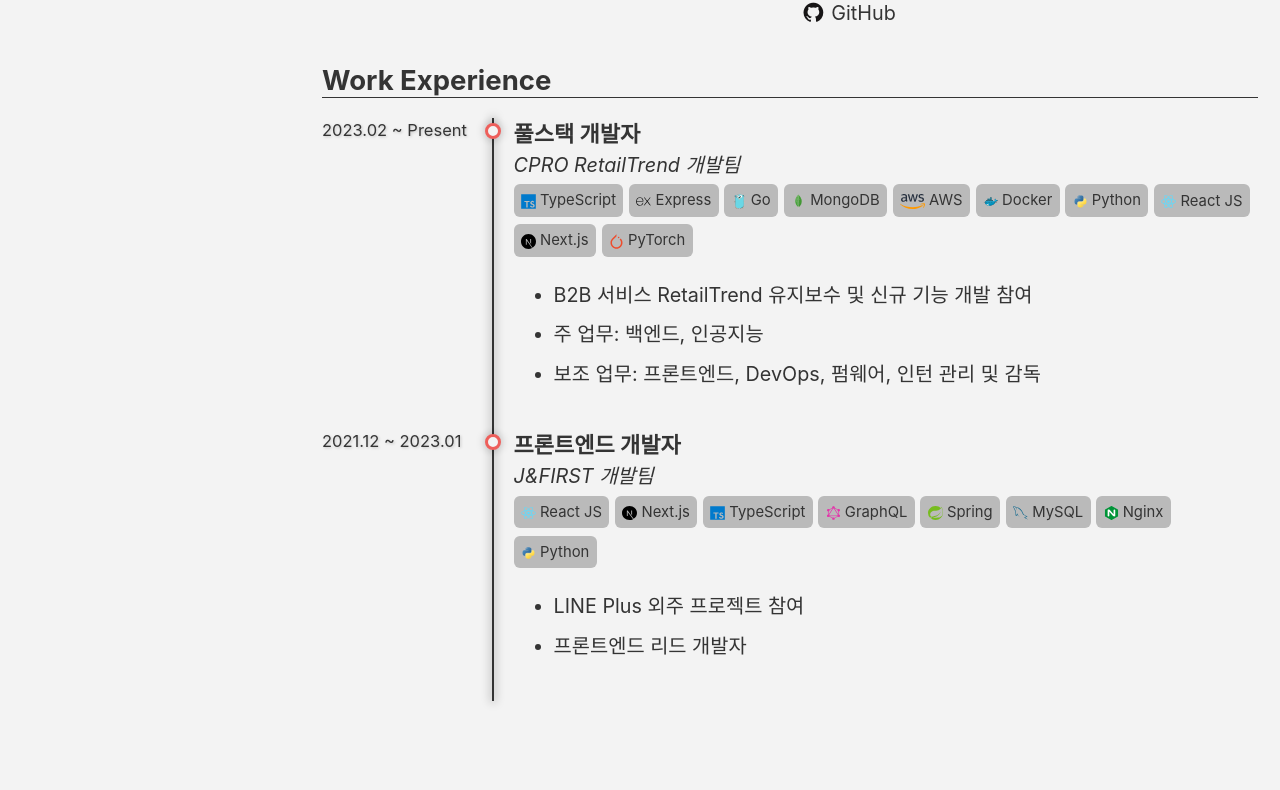
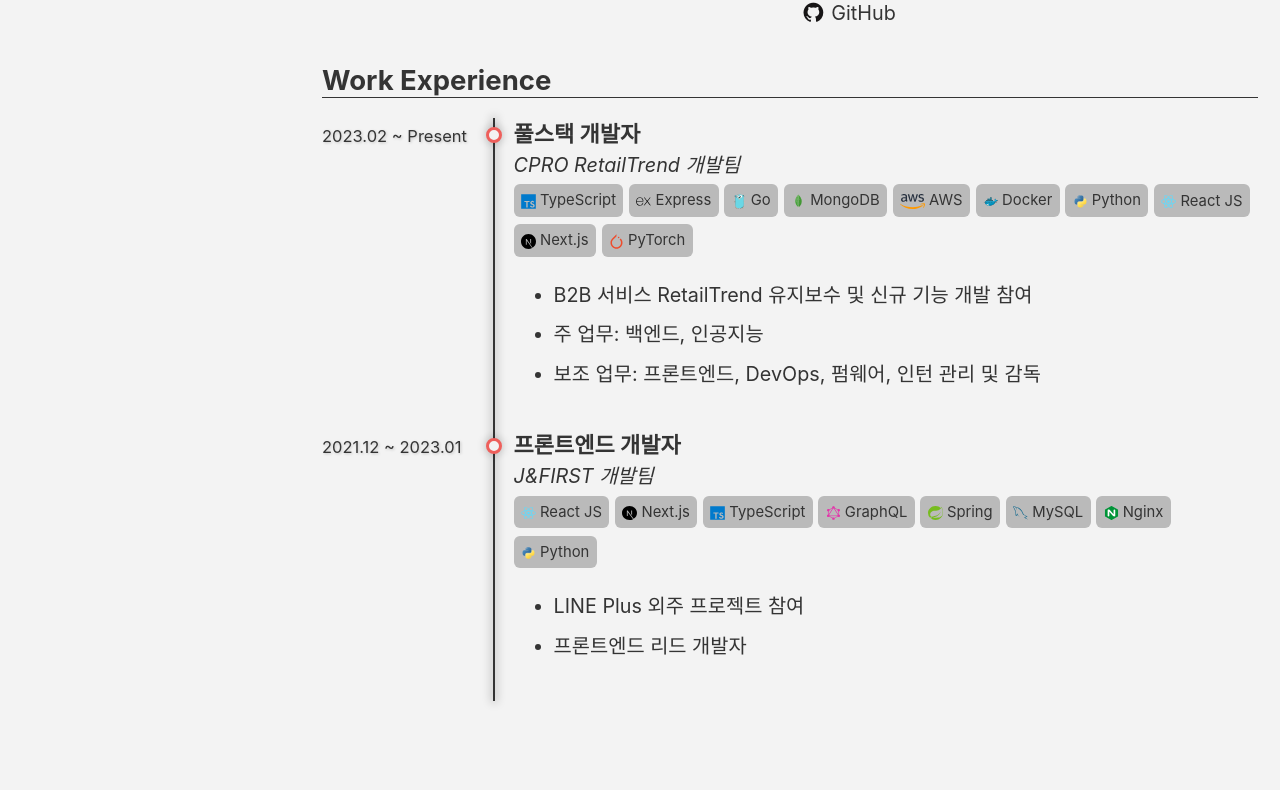
Before and after one commit to juhonamnam/juhonamnam.github.io, a Jekyll site: the page built from about-me/index.html, in a window 1280 px wide. Shown: the part 1057-1847 px from the top of the page. Built offline with Jekyll 4.4.1, drawn with Linux system fonts in a browser that asks for light colours; cached includes are drawn as plain includes.

Commit message:
fix timeline css

```diff
--- a/_sass/custom/pages/about-me.scss
+++ b/_sass/custom/pages/about-me.scss
@@ -97,6 +97,7 @@
     }
 
     $work-experience-timeline-period-width: 7.8em;
+    $work-experience-timeline-period-line-width: 2px;
 
     div.work-experience-timeline {
       margin: 20px auto;
@@ -107,7 +108,8 @@
         position: absolute;
         height: 100%;
         width: 2px;
-        left: calc($work-experience-timeline-period-width - 2px);
+        margin-left: -1px;
+        left: $work-experience-timeline-period-width;
         background-color: $primary-color;
         box-shadow: 0 0 10px 2px #0003;
 
@@ -116,7 +118,7 @@
         }
 
         @include breakpoint(max-width $small - 1px) {
-          left: 8px;
+          left: 10px;
         }
       }
 
@@ -130,26 +132,30 @@
 
         > div.work-experience-timeline-label {
           margin: 0px 20px 20px 0;
-          font-size: 0.75em;
           @include breakpoint(max-width $small - 1px) {
             margin: 0px 0 10px 20px;
           }
           > div.work-experience-timeline-period {
             position: relative;
             text-shadow: 1px 1px 3px #0003;
+            > span {
+              font-size: 0.75em;
+            }
             &::before {
               content: "";
               position: absolute;
               width: 10px;
+              margin-left: -8px;
               height: 10px;
+              margin-top: -8px;
               background: $background-color;
               border-radius: 999px;
-              top: 20%;
-              left: calc($work-experience-timeline-period-width / 0.75 - 9px);
+              top: 50%;
+              left: $work-experience-timeline-period-width;
               border: 3px solid $danger-color;
               box-shadow: 0 0 10px 1px #0003;
               @include breakpoint(max-width $small - 1px) {
-                left: -20px;
+                left: -10px;
               }
             }
           }
--- a/about-me/index.html
+++ b/about-me/index.html
@@ -76,7 +76,9 @@ hide_title: true
     {%- for work_experience in site.data.about-me.main.work_experiences -%}
       <div class="work-experience-timeline-content-wrapper">
         <div class="work-experience-timeline-label">
-          <div class="work-experience-timeline-period">{{ work_experience.period }}</div>
+          <div class="work-experience-timeline-period">
+            <span>{{ work_experience.period }}</span>
+          </div>
         </div>
         <div class="work-experience-timeline-content">
           <div class="work-experience-job-title">
```
